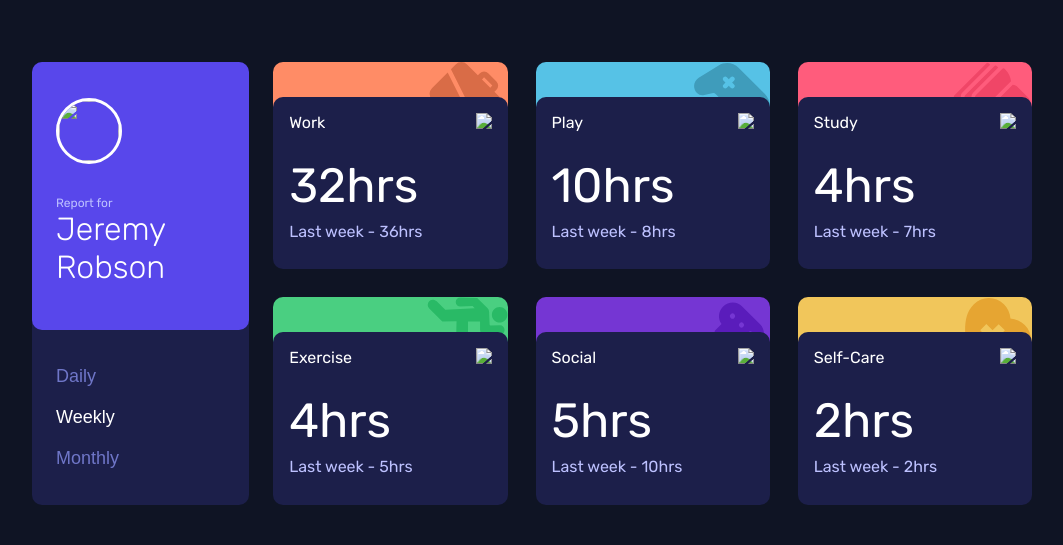
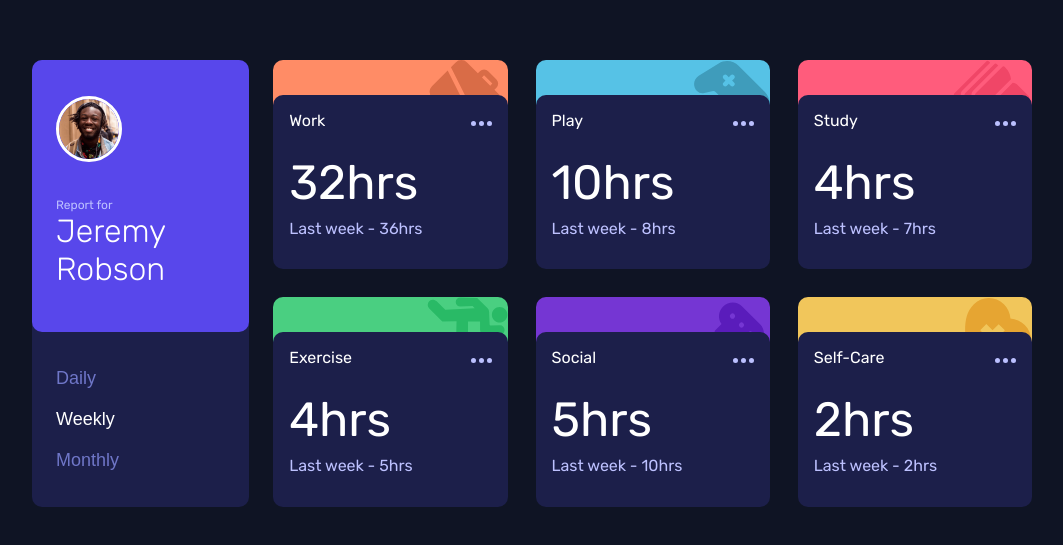
Before and after one commit to Sandip049/time-tracking-dashboard-main, a plain HTML site: page index.html in a window 1280 px wide. Shown: the part 117-662 px from the top of the page, without its empty margins (108-1171 px from the left). Drawn offline with Linux system fonts and the light colour scheme; the site is published under a folder, as on GitHub Pages, so addresses that start at the root find nothing.

Commit message:
slight chnages

```diff
--- a/index.html
+++ b/index.html
@@ -11,7 +11,7 @@
     <div class="container">
         <div class="sidebar">
             <div class="profile">
-                <img src="/images/image-jeremy.png" alt="">
+                <img src="./images/image-jeremy.png" alt="profile picture">
                 <div class="info">
                     <p class="reports-text">Report for</p>
                     <h1 class="name">Jeremy  Robson </h1>
@@ -27,7 +27,7 @@
             <div class="card-item ">
                 <div class="nav">
                     <span>Work</span>
-                    <span><img src="/images/icon-ellipsis.svg"> </span>
+                    <span><img src="./images/icon-ellipsis.svg" alt="work img"> </span>
                 </div>
                 <div class="part">
                     <p class="current work1 ">32hrs</p>
@@ -37,7 +37,7 @@
             <div class="card-item ">
                 <div class="nav">
                     <span>Play</span>
-                    <span><img src="/images/icon-ellipsis.svg"> </span>
+                    <span><img src="./images/icon-ellipsis.svg" alt="play img"> </span>
                 </div>
                 <div class="part">
                     <p class="current play1">10hrs</p>
@@ -47,7 +47,7 @@
             <div class="card-item">
                 <div class="nav">
                     <span>Study</span>
-                    <span><img src="/images/icon-ellipsis.svg"> </span>
+                    <span><img src="./images/icon-ellipsis.svg" alt="study img"> </span>
                 </div>
                 <div class="part">
                     <p class="current study1">4hrs</p>
@@ -57,7 +57,7 @@
             <div class="card-item ">
                 <div class="nav">
                     <span>Exercise</span>
-                    <span><img src="/images/icon-ellipsis.svg"> </span>
+                    <span><img src="./images/icon-ellipsis.svg" alt="exercise img"> </span>
                 </div>
                 <div class="part">
                     <p class="current exercise1">4hrs</p>
@@ -67,7 +67,7 @@
             <div class="card-item social">
                 <div class="nav">
                     <span>Social</span>
-                    <span><img src="/images/icon-ellipsis.svg"> </span>
+                    <span><img src="./images/icon-ellipsis.svg" alt="social img"> </span>
                 </div>
                 <div class="part">
                     <p class="current social1">5hrs</p>
@@ -77,7 +77,7 @@
             <div class="card-item self-care">
                 <div class="nav">
                     <span>Self-Care</span>
-                    <span><img src="/images/icon-ellipsis.svg"> </span>
+                    <span><img src="./images/icon-ellipsis.svg" alt="Self-Care img"> </span>
                 </div>
                 <div class="part">
                     <p class="current selfcare1">2hrs</p>
```
Also changed, not shown: 2 other files.
